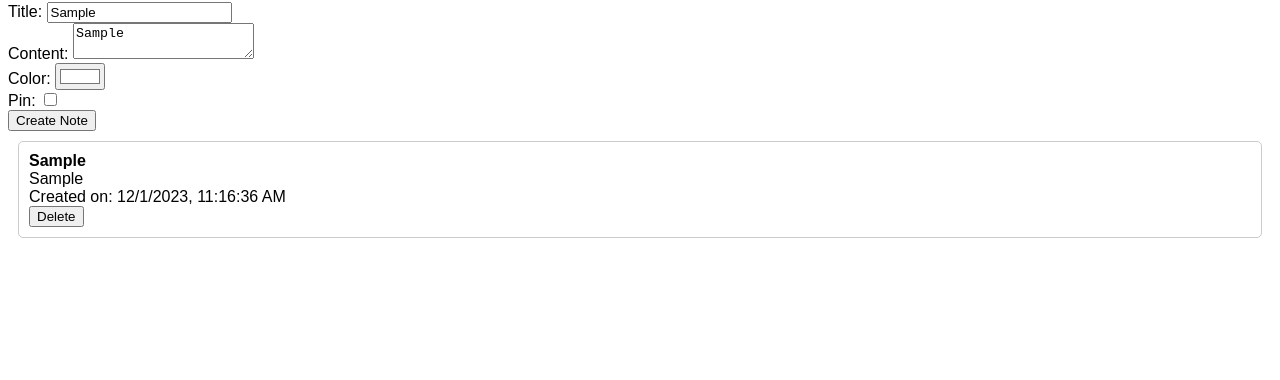
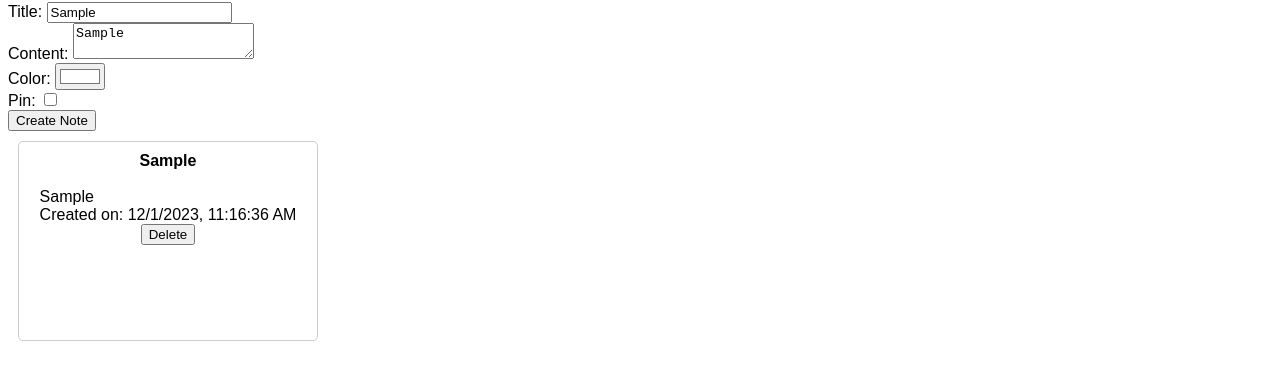
Before and after one commit to keszotrab/JS_lab, a plain HTML site: page Lab 4 - notekeep/index.html in a window 1280 px wide. Both pictures are taken after typing "Sample", "Sample" into the empty fields and a click on the button "Create Note". Shown: the part 78-458 px from the top of the page. Drawn offline with Linux system fonts and the light colour scheme.

Commit message:
hobbit v.2

```diff
--- a/Lab 4 - notekeep/index.html
+++ b/Lab 4 - notekeep/index.html
@@ -5,21 +5,31 @@
     <meta charset="UTF-8">
     <meta name="viewport" content="width=device-width, initial-scale=1.0">
     <title>Notes App</title>
+
     <style>
         body {
             font-family: Arial, sans-serif;
         }
 
-        .note {
-            border: 1px solid #ccc;
-            padding: 10px;
-            margin: 10px;
-            border-radius: 5px;
+        #notes-container {
+        display: flex;
+        flex-wrap: wrap;
         }
 
-        .pinned {
-            background-color: #ffffcc;
-        }
+    .note {
+        width: calc(33.33% - 20px);
+        min-width: 200px;
+        max-width: 300px;
+        height: 200px;
+        border: 1px solid #ccc;
+        padding: 10px;
+        margin: 10px;
+        border-radius: 5px;
+        box-sizing: border-box;
+        display: flex;
+        flex-direction: column;
+        align-items: center;
+    }
     </style>
 </head>
 
@@ -46,7 +56,6 @@
     <div id="notes-container"></div>
 
     <script>
-        // Function to create a new note
         function createNote() {
             const title = document.getElementById('title').value;
             const content = document.getElementById('content').value;
@@ -68,14 +77,11 @@
             // Add the new note to the array
             existingNotes.push(note);
 
-            // Save the updated array back to localStorage
             localStorage.setItem('notes', JSON.stringify(existingNotes));
 
-            // Display notes
             displayNotes();
         }
 
-        // Function to display notes
         function displayNotes() {
             const notesContainer = document.getElementById('notes-container');
             notesContainer.innerHTML = '';
@@ -83,20 +89,14 @@
             // Get notes from localStorage
             const notes = JSON.parse(localStorage.getItem('notes')) || [];
 
-            // add sorting list to get pinned notes on top///////////////
 
             // Loop through notes and display them
-
-
 
             notes.forEach((note, index) => {
                 if (note.pin) {
                     const noteDiv = document.createElement('div');
                     noteDiv.classList.add('note');
                     noteDiv.style.backgroundColor = note.color;
-                    if (note.pin) {
-                        //noteDiv.classList.add('pinned');
-                    }
 
                     noteDiv.innerHTML = `
                     <strong>${note.title}</strong><br>
@@ -116,9 +116,6 @@
                     const noteDiv = document.createElement('div');
                     noteDiv.classList.add('note');
                     noteDiv.style.backgroundColor = note.color;
-                    if (note.pin) {
-                        //noteDiv.classList.add('pinned');
-                    }
 
                     noteDiv.innerHTML = `
                     <strong>${note.title}</strong><br>
@@ -136,12 +133,6 @@
 
 
 
-
-
-
-
-
-        // Function to delete a note
         function deleteNote(index) {
             // Get existing notes from localStorage
             const existingNotes = JSON.parse(localStorage.getItem('notes')) || [];
@@ -152,7 +143,6 @@
             // Save the updated array back to localStorage
             localStorage.setItem('notes', JSON.stringify(existingNotes));
 
-            // Display notes
             displayNotes();
         }
 
```
